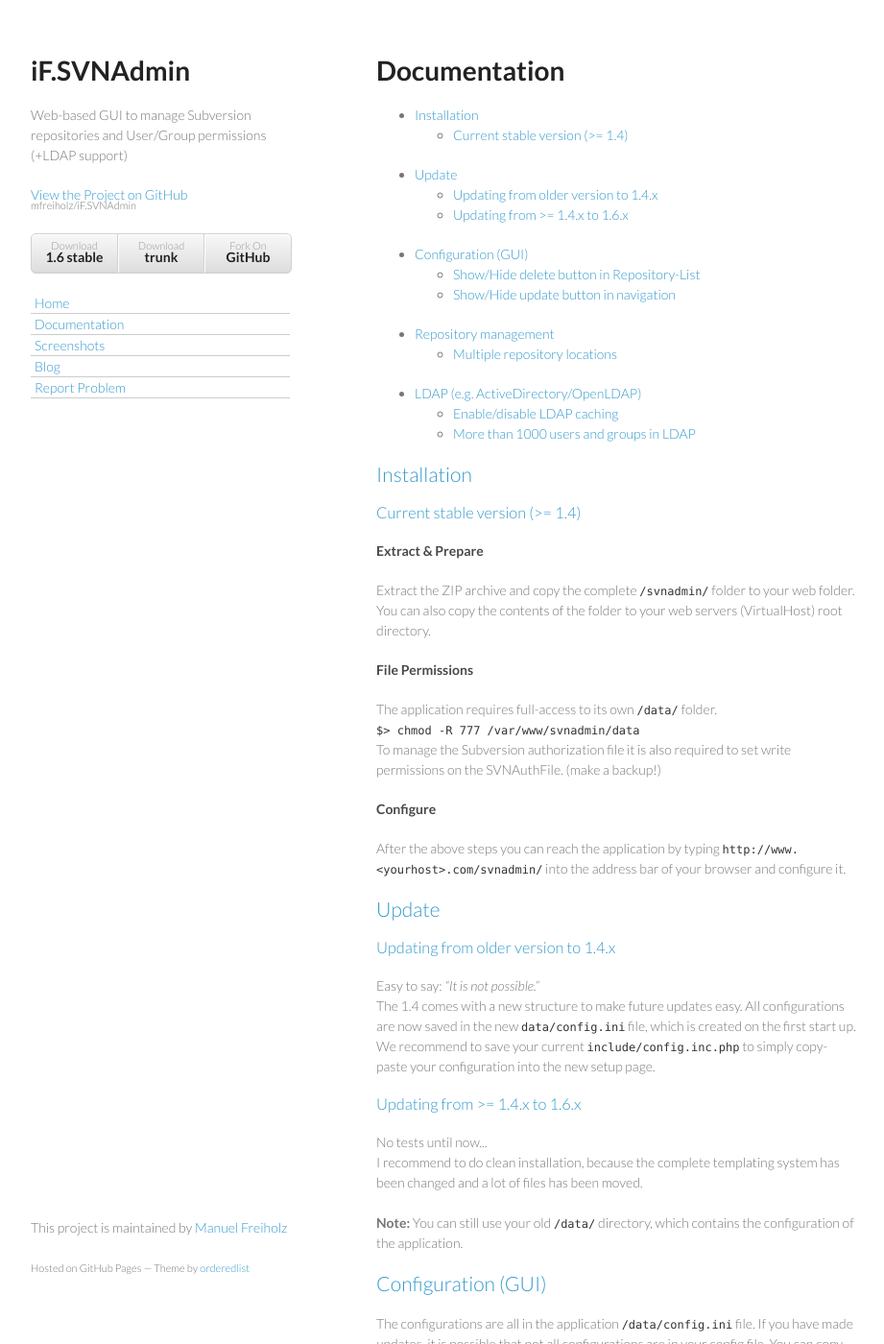
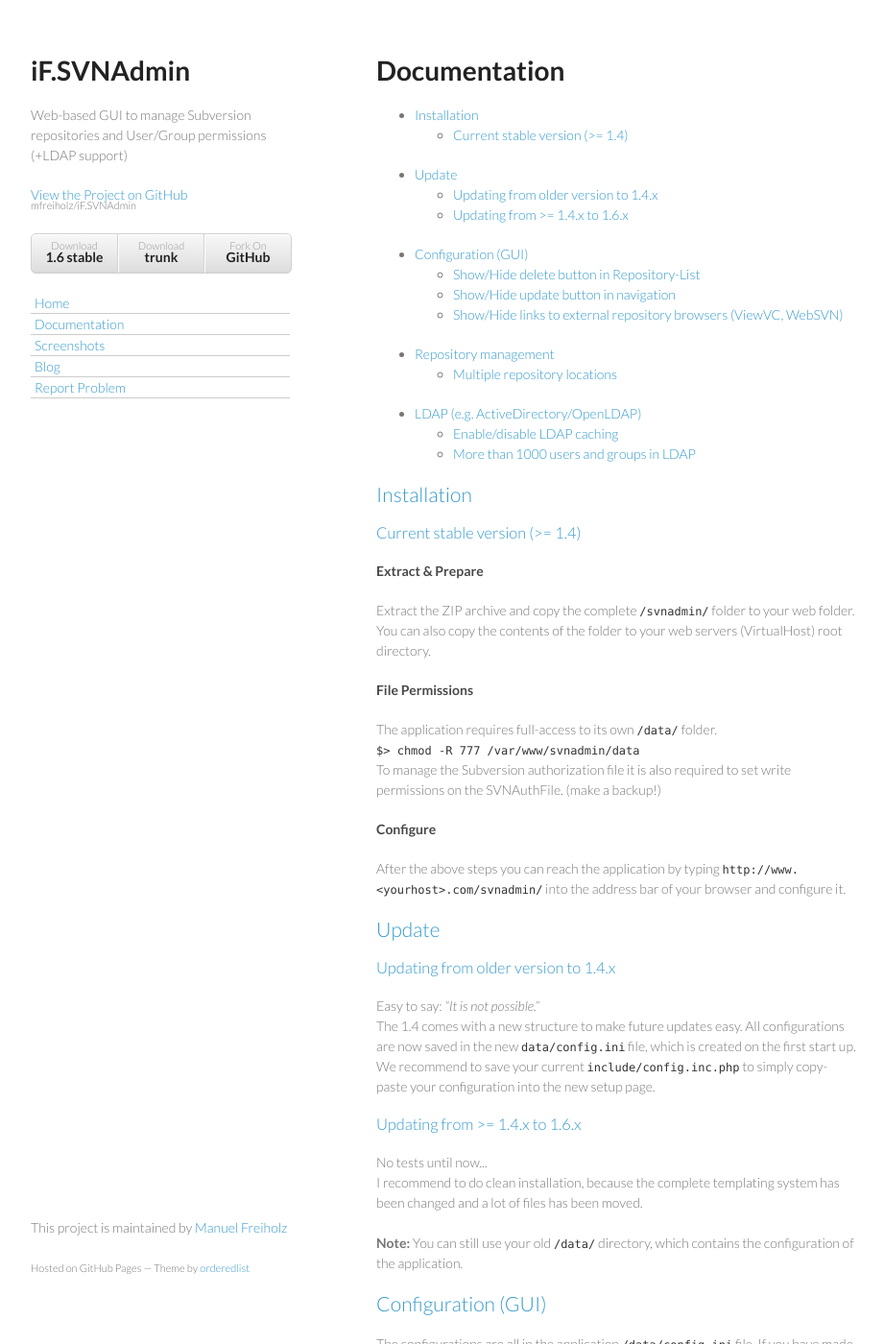
Before and after one commit to mfreiholz/iF.SVNAdmin, a Jekyll site: the page built from _posts/2012-04-09-documentation.html, in a window 1280 px wide and 1400 px high. Shown: the whole window at 96% size, without its empty margins (178-1099 px from the left). Built offline with Jekyll 4.4.1, drawn with Linux system fonts in a browser that asks for light colours; comment, search, counter and statistics services are not loaded; some of the changed text lies outside the part shown.

Commit message:
Added documentation for "Show/Hide links to external repository browsing web applications in repository list"

```diff
--- a/_posts/2012-04-09-documentation.html
+++ b/_posts/2012-04-09-documentation.html
@@ -19,6 +19,7 @@ title: Documentation
 		<ul>
 			<li><a href="#show-delete-repository-delete-button">Show/Hide delete button in Repository-List</a></li>
 			<li><a href="#show-update-button-in-navigation">Show/Hide update button in navigation</a></li>
+			<li><a href="#show-links-to-external-browsers">Show/Hide links to external repository browsers (ViewVC, WebSVN)</a></li>
 		</ul>
 	</li>
 	<li><a href="#repository-management">Repository management</a>
@@ -117,6 +118,32 @@ title: Documentation
 		<tr><th>Value</th><td>(bool) true / false</td></tr>
 	</table>
 </div>
+<h3><a name="show-links-to-external-browsers">Show/Hide links to external repository browsers (ViewVC, WebSVN)</a></h3>
+<div>
+	The application allows you to define two configuration for external
+	repository browsers. The inbuild Apache Subversion browsing functionality
+	and a custom one like ViewVC or WebSVN.
+
+	<img src="/images/show-links-to-external-browsers.png" class="block-image">
+
+	<h4>Configuration for Apache directory listing</h4>
+	<table class="config-table">
+		<tr><th>Section</th><td>GUI</td></tr>
+		<tr><th>Key</th><td>ApacheDirectoryListing</td></tr>
+		<tr><th>Value</th><td>(string) URL</td></tr>
+		<tr><th>Parameters</th><td>%1 = Repository name<br>%2 = Relative path (no leading slash)</td></tr>
+		<tr><th>Example</th><td>https://svn.insanefactory.com/repositories/%1/%2</td></tr>
+	</table>
+
+	<h4>Configuration for custom web application repository listing</h4>
+	<table class="config-table">
+		<tr><th>Section</th><td>GUI</td></tr>
+		<tr><th>Key</th><td>CustomDirectoryListing</td></tr>
+		<tr><th>Value</th><td>(string) URL</td></tr>
+		<tr><th>Parameters</th><td>%1 = Repository name<br>%2 = Relative path (no leading slash)</td></tr>
+		<tr><th>Example</th><td>http://localhost/svnadmin/repositoryview.php?r=%1&p=%2</td></tr>
+	</table>
+</div>
 
 <!--
 	Repository management
--- a/stylesheets/styles.css
+++ b/stylesheets/styles.css
@@ -12,7 +12,7 @@ h1, h2, h3, h4, h5, h6 {
   margin:0 0 20px;
 }
 
-h2, h3 {
+h2, h3, h4 {
   margin-top:20px;
 }
 
```
Also changed, not shown: images/show-links-to-external-browsers.png (added).
